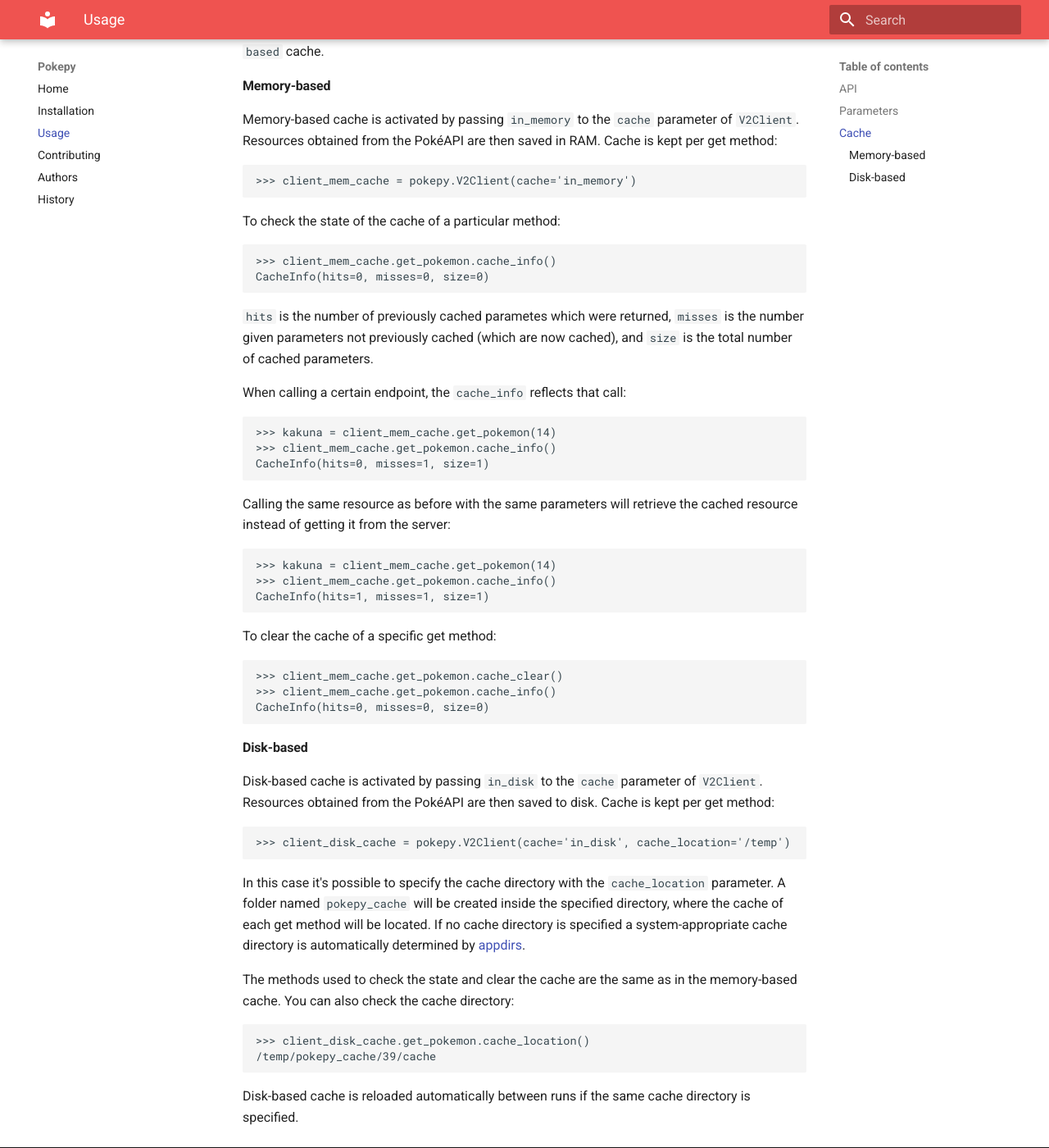
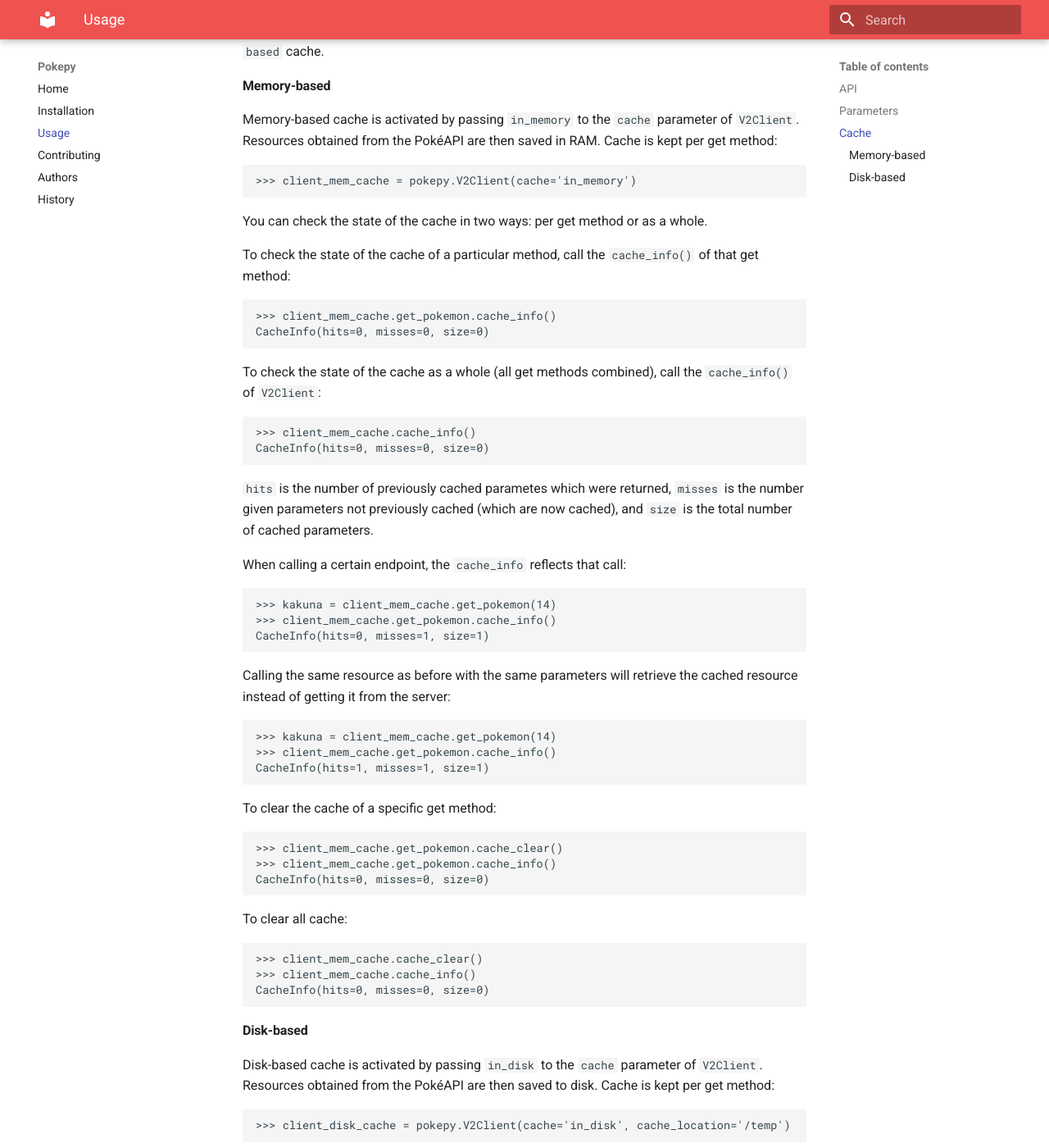
Before and after one commit to PokeAPI/pokepy, an MkDocs documentation site: the page built from docs/usage.md, in a window 1280 px wide and 1400 px high, scrolled down 3477 px. Shown: the whole window at 82% size. Built offline with MkDocs 1.6.1 and Material for MkDocs 9.7.7, drawn with Linux system fonts in a browser that asks for light colours; some of the changed text lies outside the part shown.

Commit message:
Update documentation

````diff
--- a/docs/usage.md
+++ b/docs/usage.md
@@ -139,11 +139,22 @@ Resources obtained from the PokéAPI are then saved in RAM. Cache is kept per ge
 >>> client_mem_cache = pokepy.V2Client(cache='in_memory')
 ```
 
-To check the state of the cache of a particular method:
+You can check the state of the cache in two ways: per get method or as a whole.
+
+To check the state of the cache of a particular method, call the `cache_info()`
+of that get method:
 ```python
 >>> client_mem_cache.get_pokemon.cache_info()
 CacheInfo(hits=0, misses=0, size=0)
 ```
+
+To check the state of the cache as a whole (all get methods combined),
+call the `cache_info()` of `V2Client`:
+```python
+>>> client_mem_cache.cache_info()
+CacheInfo(hits=0, misses=0, size=0)
+```
+
 `hits` is the number of previously cached parametes which were returned,
 `misses` is the number given parameters not previously cached (which are now cached),
 and `size` is the total number of cached parameters.
@@ -170,6 +181,13 @@ To clear the cache of a specific get method:
 CacheInfo(hits=0, misses=0, size=0)
 ```
 
+To clear all cache:
+```python
+>>> client_mem_cache.cache_clear()
+>>> client_mem_cache.cache_info()
+CacheInfo(hits=0, misses=0, size=0)
+```
+
 #### Disk-based
 Disk-based cache is activated by passing `in_disk` to the `cache` parameter of `V2Client`.
 Resources obtained from the PokéAPI are then saved to disk. Cache is kept per get method:
@@ -183,11 +201,19 @@ cache of each get method will be located.
 If no cache directory is specified a system-appropriate cache directory is automatically determined by
 [appdirs](https://pypi.org/project/appdirs/).
 
-The methods used to check the state and clear the cache are the same as in the memory-based cache.
-You can also check the cache directory:
+The methods used to check the state and clear the cache are the same as in the memory-based cache,
+including the global `V2Client` methods.
+
+You can also check the cache directory, per get method:
 ```python
 >>> client_disk_cache.get_pokemon.cache_location()
 /temp/pokepy_cache/39/cache
 ```
 
+Or check the global cache directory:
+```python
+>>> client_disk_cache.cache_location()
+/temp/pokepy_cache/
+```
+
 Disk-based cache is reloaded automatically between runs if the same cache directory is specified.
````
